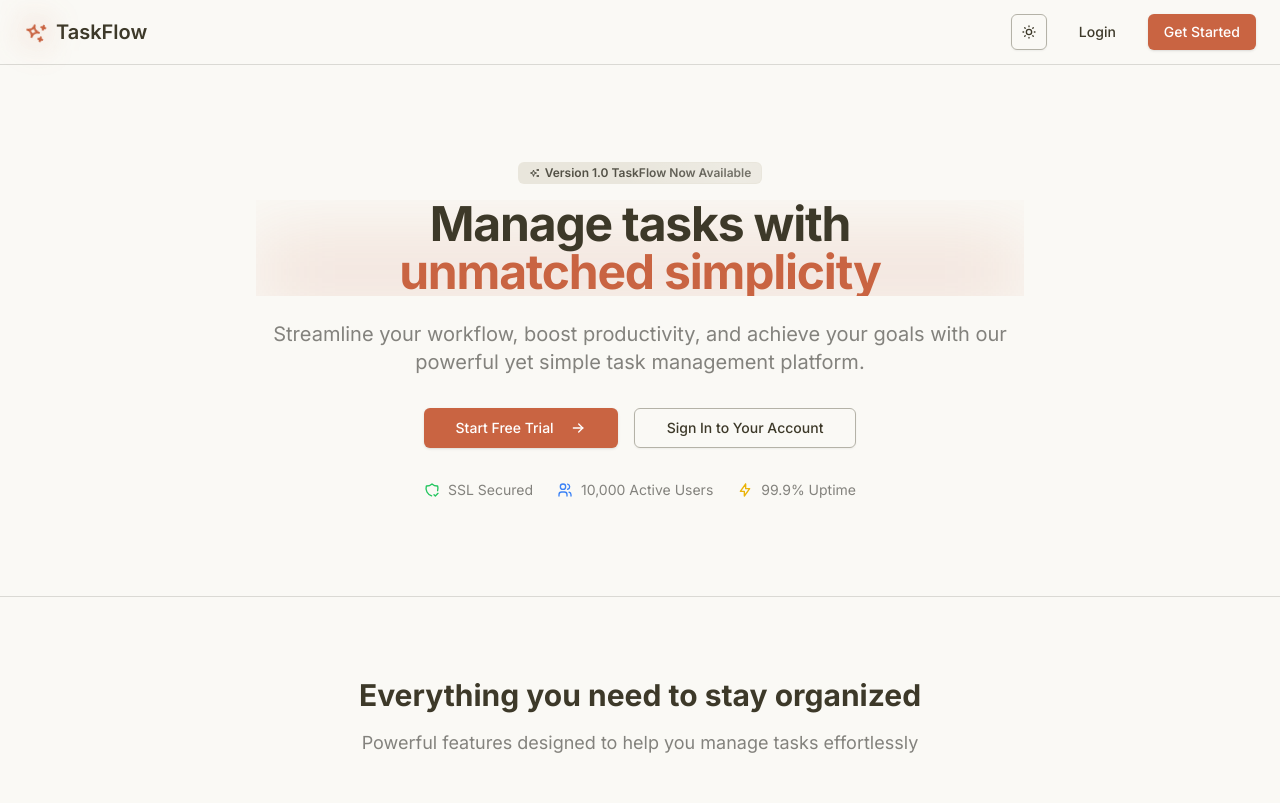
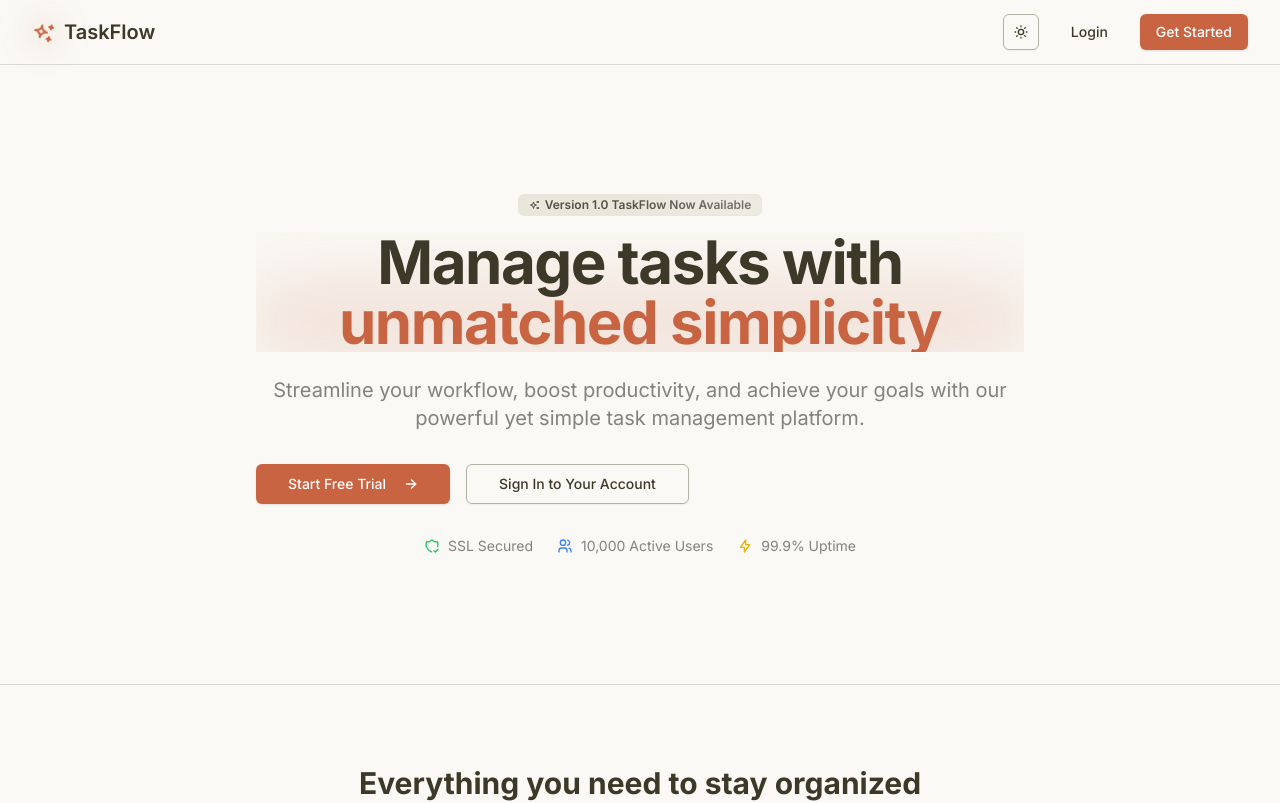
Before and after one commit to Dhruvv7115/TaskFlow, a Next.js app in the folder frontend/: page / in a window 1280 px wide. Shown: the top 803 px of the page. Built offline with nearby package versions, Linux system fonts and the light colour scheme; no server answers.

Commit message:
fix sm in screen size in extends

```diff
--- a/frontend/app/page.js
+++ b/frontend/app/page.js
@@ -479,10 +479,6 @@ export default function Home() {
                     <MotionCard
                       className="h-full group relative overflow-hidden"
                       whileHover={cardHover}
-                      onHoverStart={() => {
-                      }}
-                      onHoverEnd={() => {
-                      }}
                     >
                       <motion.div
                         className="absolute inset-0 bg-gradient-to-br from-primary/5 to-transparent opacity-0 group-hover:opacity-100 transition-opacity duration-300"
--- a/frontend/tailwind.config.js
+++ b/frontend/tailwind.config.js
@@ -85,10 +85,10 @@ module.exports = {
 				"accordion-down": "accordion-down 0.2s ease-out",
 				"accordion-up": "accordion-up 0.2s ease-out",
 			},
+			screens: {
+				'sm': '475px',
+			}
 		},
-		screens: {
-			'sm': '475px',
-		}
 	},
 	plugins: [require("tailwindcss-animate")],
 };
```
Also changed, not shown: 1 other file (tests, documents, lock files or other folders).
